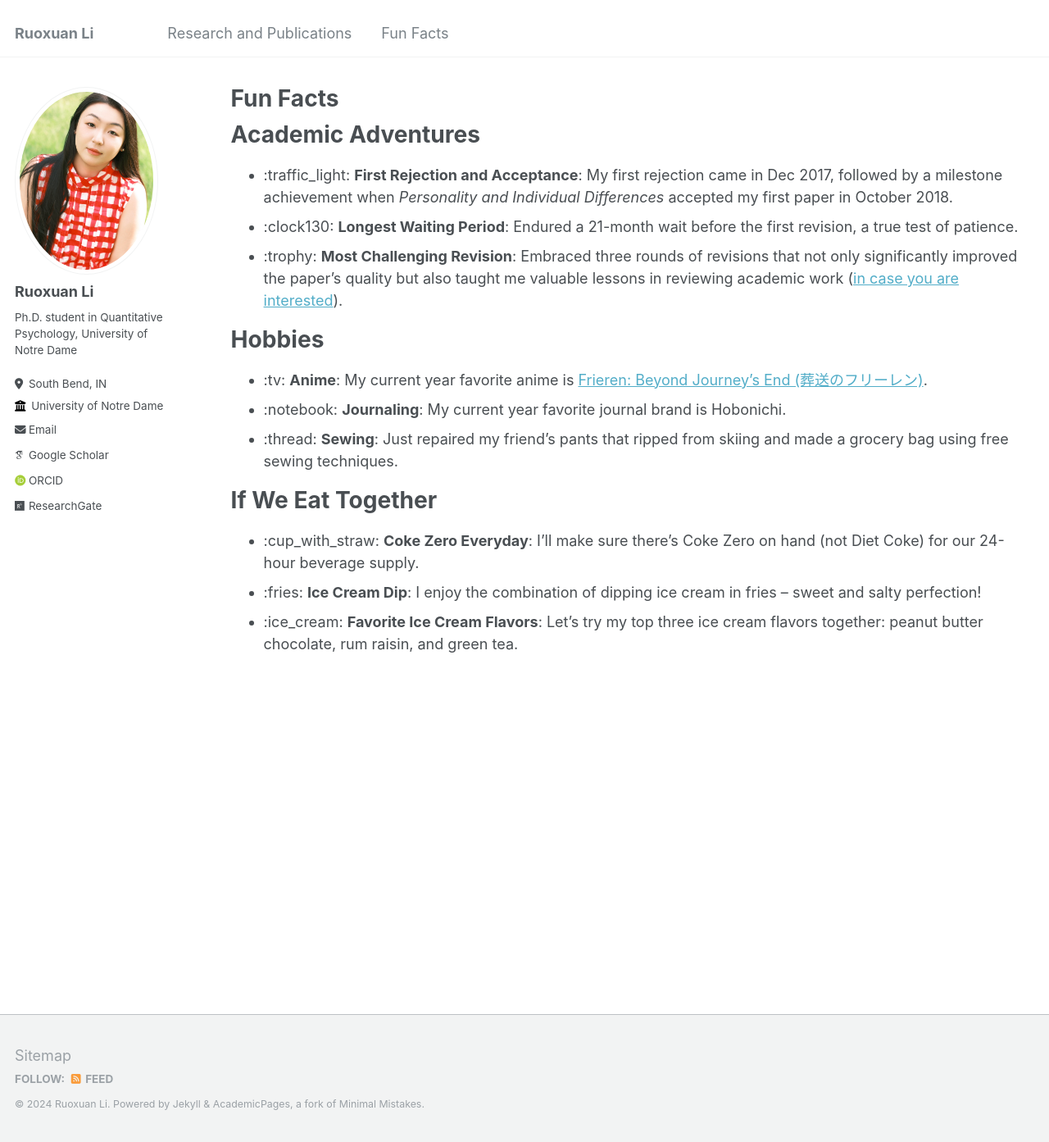
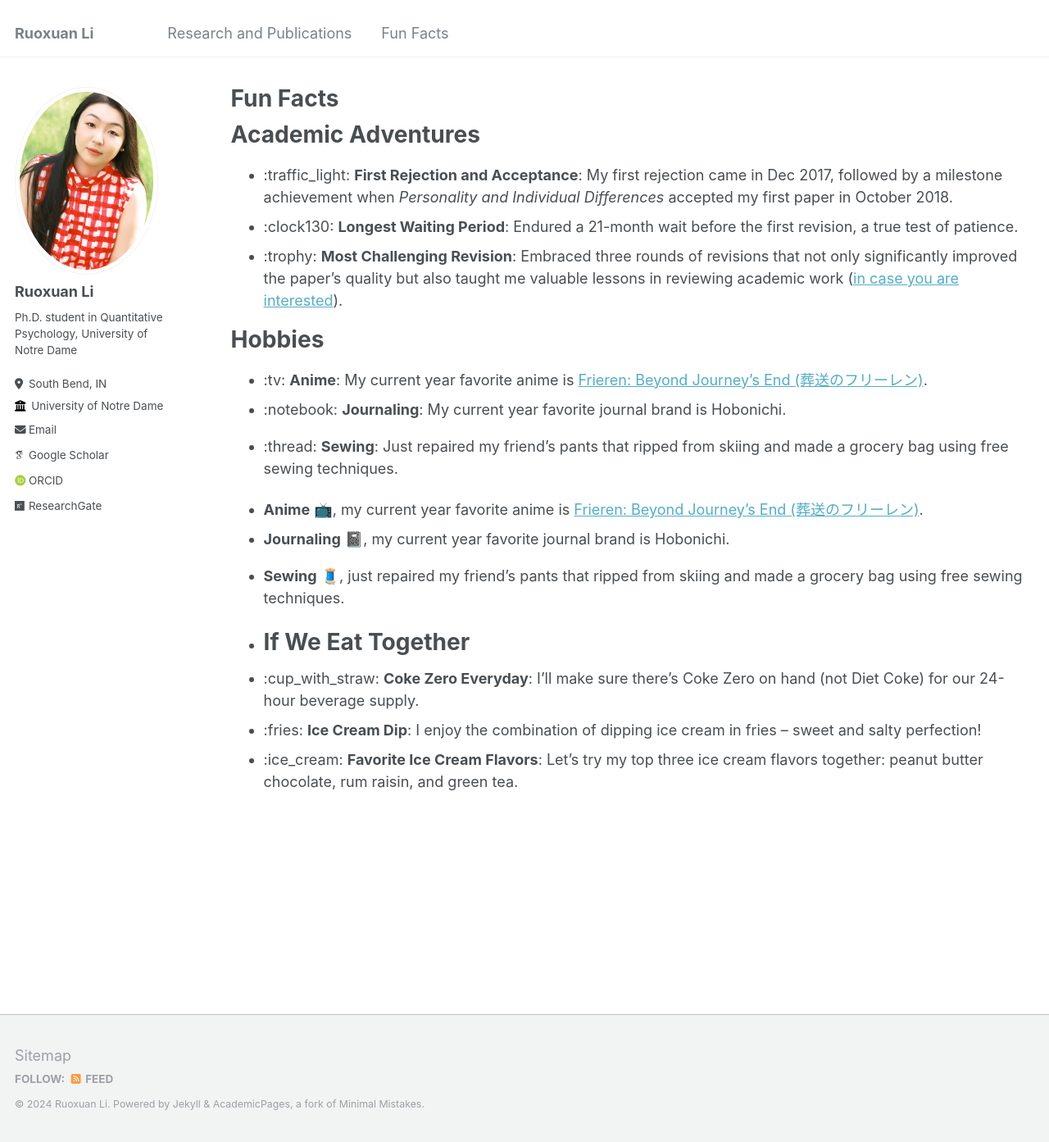
Before and after one commit to Ruoxuan-Li-Roxanne/Ruoxuan-Li-Roxanne.github.io, a Jekyll site: the page built from _pages/funfacts.md, in a window 1280 px wide and 1393 px high. Shown: the whole window at 82% size. Built offline with Jekyll 4.4.1, drawn with Linux system fonts in a browser that asks for light colours; some web fonts are replaced.

Commit message:
Update funfacts.md

```diff
--- a/_pages/funfacts.md
+++ b/_pages/funfacts.md
@@ -17,6 +17,11 @@ Hobbies
 - :notebook: **Journaling**: My current year favorite journal brand is Hobonichi.
 - :thread: **Sewing**: Just repaired my friend's pants that ripped from skiing and made a grocery bag using free sewing techniques.
 
+- **Anime** 📺, my current year favorite anime is [Frieren: Beyond Journey's End (葬送のフリーレン)](https://frieren-anime.jp/).
+- **Journaling** 📓, my current year favorite journal brand is Hobonichi.
+- **Sewing** 🧵, just repaired my friend's pants that ripped from skiing and made a grocery bag using free sewing techniques.
+
+-
 If We Eat Together
 ======
 - :cup_with_straw: **Coke Zero Everyday**: I’ll make sure there’s Coke Zero on hand (not Diet Coke) for our 24-hour beverage supply.
```
